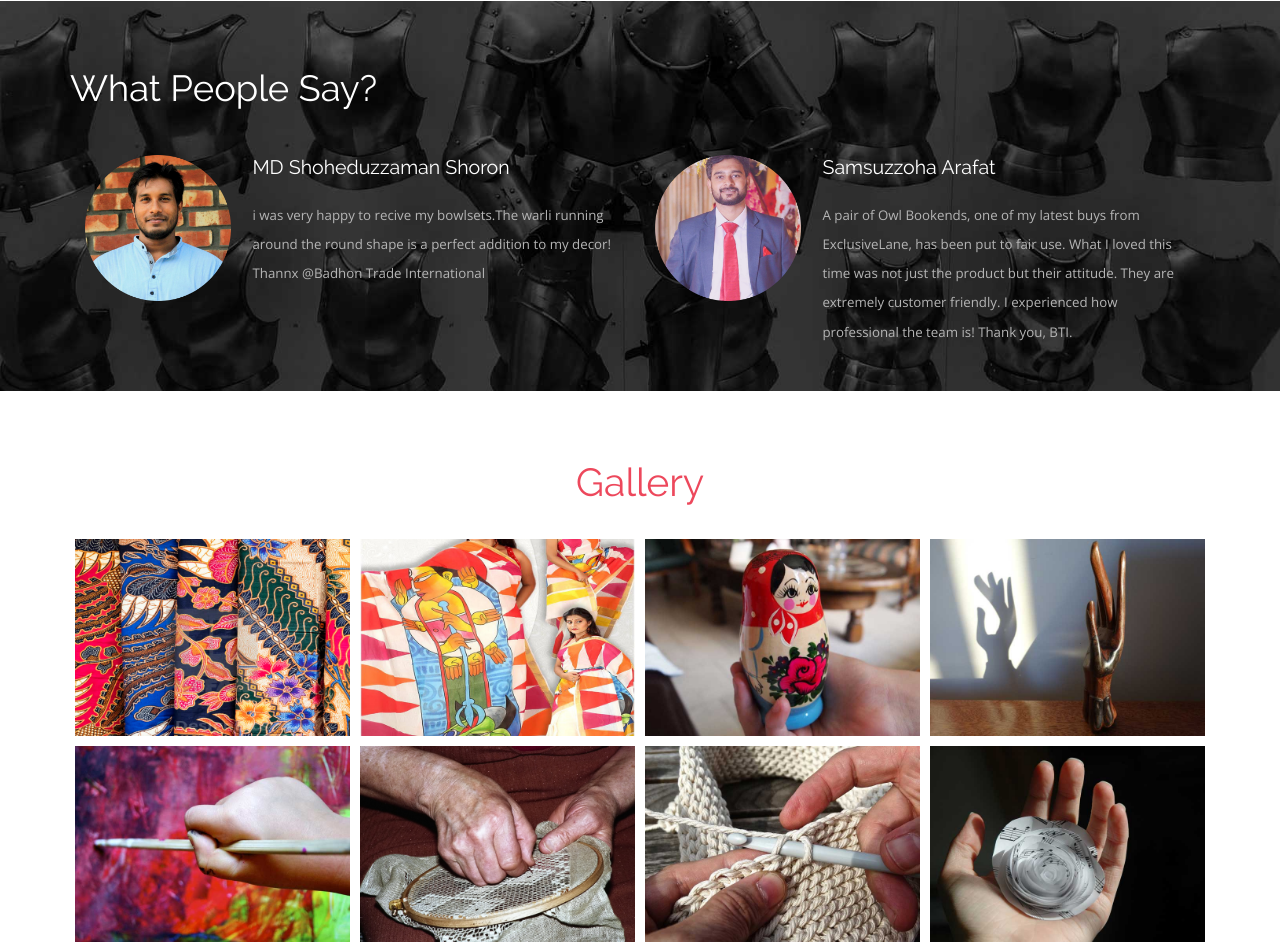
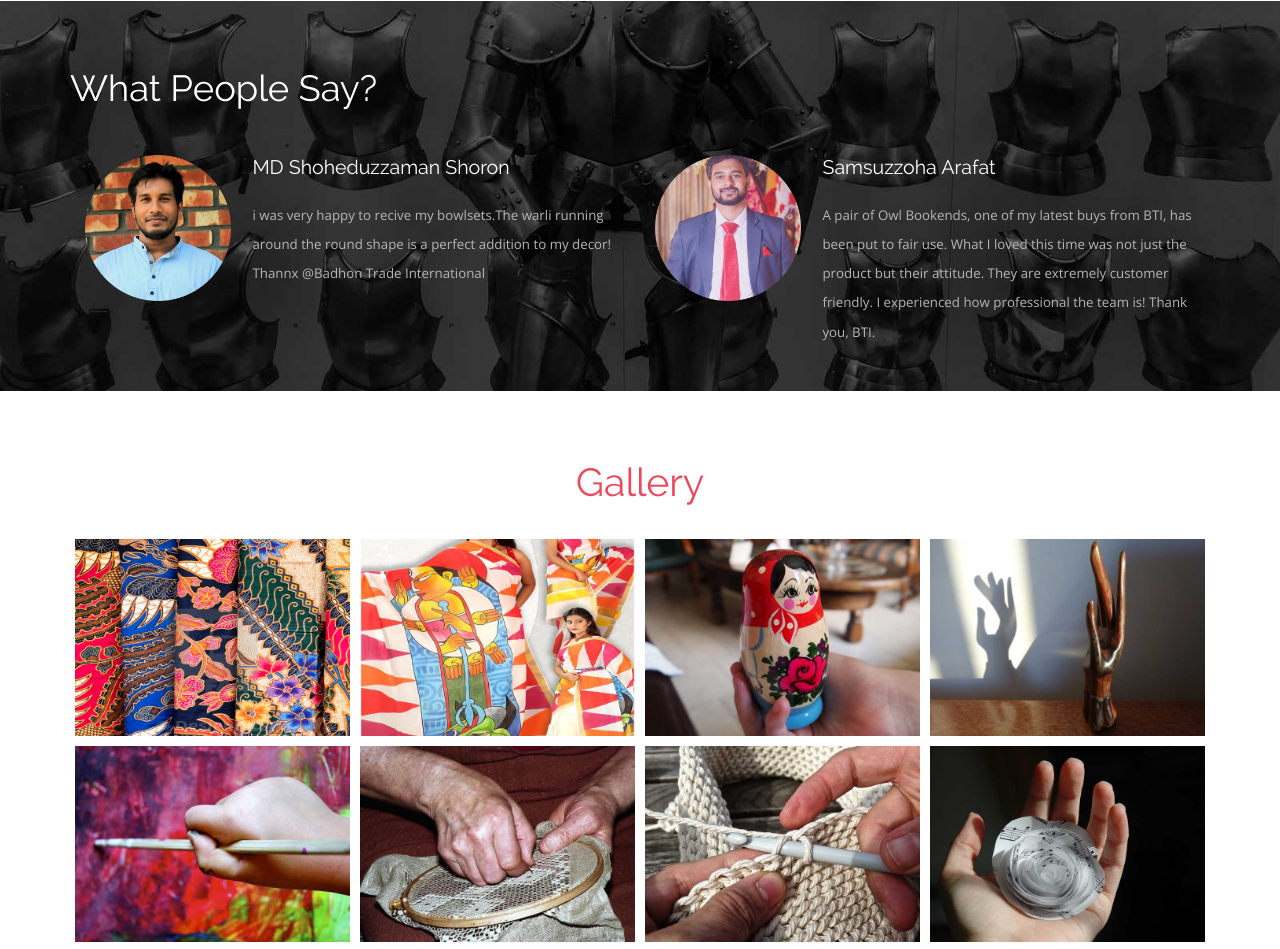
Before and after one commit to szbadhon07/bti.github.io, a plain HTML site: page index.html in a window 1280 px wide. Shown: the part 2510-3459 px from the top of the page. Drawn offline with nearby package versions, Linux system fonts and the light colour scheme.

Commit message:
Update index.html

```diff
--- a/index.html
+++ b/index.html
@@ -265,7 +265,7 @@ As Badhon Trade International. First, we attend the International trade fair 200
 					</div>
 					<div class="p-right">
 						<h4>Samsuzzoha Arafat</h4>
-						<p>A pair of Owl Bookends, one of my latest buys from ExclusiveLane, has been put to fair use. What I loved this time was not just the product but their attitude. They are extremely customer friendly. I experienced how professional the team is! Thank you, BTI.</p>
+						<p>A pair of Owl Bookends, one of my latest buys from BTI, has been put to fair use. What I loved this time was not just the product but their attitude. They are extremely customer friendly. I experienced how professional the team is! Thank you, BTI.</p>
 					</div>
 					<div class="clearfix"> </div>
 				</div>
```
